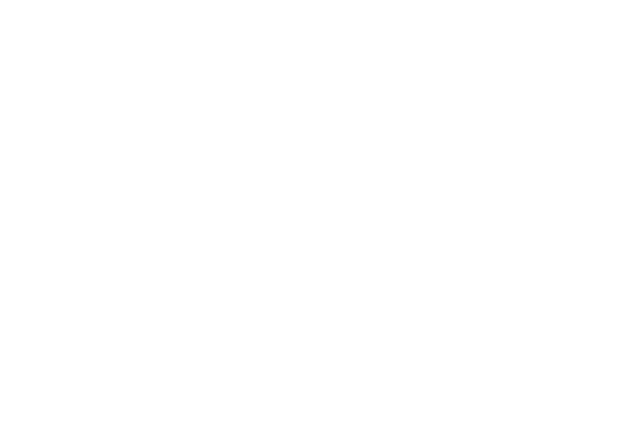
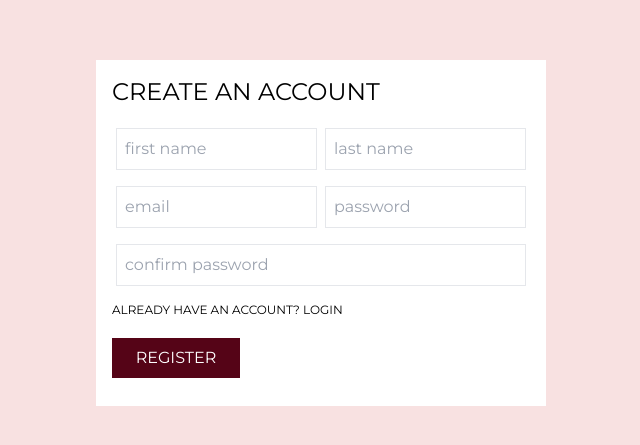
Before and after one commit to mobo07/bespoken, a React (Vite) app: page /register in a window 1280 px wide. Before the commit this address had no page. Shown: the part 167-612 px from the top of the page, without its empty margins (319-959 px from the left). Built offline with nearby package versions, Linux system fonts and the light colour scheme.

Commit message:
added register and login pages

```diff
--- a/src/App.tsx
+++ b/src/App.tsx
@@ -1,17 +1,30 @@
-import { BrowserRouter, Routes, Route } from "react-router-dom";
+import { BrowserRouter, Routes, Route, Navigate } from "react-router-dom";
 import Cart from "./pages/Cart";
 import DesignLab from "./pages/DesignLab";
 import Home from "./pages/Home";
+import Login from "./pages/Login";
 import ProductsPage from "./pages/ProductsPage";
+import Register from "./pages/Register";
 import SingleProduct from "./pages/SingleProduct";
+import { useAppSelector } from "./redux/hooks";
 
 function App() {
+  const { user } = useAppSelector((state) => state.user);
+
   return (
     <div className="">
       <BrowserRouter>
         <Routes>
           <Route path="/">
             <Route index element={<Home />} />
+            <Route
+              path="register"
+              element={user ? <Navigate to="/" replace={true} /> : <Register />}
+            />
+            <Route
+              path="login"
+              element={user ? <Navigate to="/" replace={true} /> : <Login />}
+            />
             <Route path="designlab" element={<DesignLab />} />
             <Route path="cart" element={<Cart />} />
             <Route path="products" element={<ProductsPage />} />
--- a/src/components/Navbar.tsx
+++ b/src/components/Navbar.tsx
@@ -6,6 +6,8 @@ import { useAppSelector } from "../redux/hooks";
 
 const Navbar = () => {
   const cartQuantity = useAppSelector((state) => state.cart.cartQuantity);
+  const { user } = useAppSelector((state) => state.user);
+
   return (
     <nav className="fixed top-0 z-50 w-full h-[4.3rem] px-4 py-3 bg-white flex items-center justify-between">
       {/* Nav logo */}
@@ -30,7 +32,18 @@ const Navbar = () => {
         <li className="nav-link relative mx-4 text-sm cursor-pointer">
           About Us
         </li>
-        <li className="nav-link relative mx-4 text-sm cursor-pointer">Login</li>
+        {user ? (
+          <li className="mx-2 text-xl cursor-pointer w-8 h-8 rounded-full flex items-center justify-center transition duration-300 hover:bg-[#0000001a]">
+            <BsPerson />
+          </li>
+        ) : (
+          <NavLink
+            to="/login"
+            className="nav-link relative mx-4 text-sm cursor-pointer"
+          >
+            Login
+          </NavLink>
+        )}
         {/* <li className="mx-2 text-xl cursor-pointer w-8 h-8 rounded-full flex items-center justify-center transition duration-300 hover:bg-[#0000001a]">
           <BsPerson />
         </li> */}
--- a/src/components/RightPanel.tsx
+++ b/src/components/RightPanel.tsx
@@ -216,7 +216,7 @@ const RightPanel = ({
           className="px-2 w-[7.43rem] h-8 mx-4 flex items-center justify-center rounded-md border border-[#300710] text-sm"
         >
           {customOutfitLoading || customImgLoading ? (
-            <SkeletonLoader type="addCustomOutfitToCart" />
+            <SkeletonLoader type="default" color="#300710" />
           ) : (
             <span className="flex items-center">
               Add to cart{" "}
--- a/src/index.css
+++ b/src/index.css
@@ -103,8 +103,7 @@
         height: 20px;
         border-radius: 50%;
         display: inline-block;
-        /* border-top: 3px solid #FFF; */
-        border-top: 3px solid #300710;
+        /* border-top: 3px solid #300710; */
         border-right: 3px solid transparent;
         box-sizing: border-box;
         animation: rotation 1s linear infinite;
--- a/src/pages/Login.tsx
+++ b/src/pages/Login.tsx
@@ -1,3 +1,111 @@
-const Login = () => {};
+import { useMutation } from "@tanstack/react-query";
+import axios, { AxiosError } from "axios";
+import { NavLink, useNavigate } from "react-router-dom";
+import { LoginDetails } from "../data/types";
+import { useState } from "react";
+import SkeletonLoader from "../components/UI/SkeletonLoader";
+import { useAppDispatch } from "../redux/hooks";
+import { addUser } from "../redux/userSlice";
+
+const Login = () => {
+  const navigate = useNavigate();
+  const dispatch = useAppDispatch();
+  const [loginInfo, setLoginInfo] = useState<LoginDetails>({
+    email: "",
+    password: "",
+  });
+  const [err, setErr] = useState<string | undefined>("");
+
+  //MUTATION
+  const { mutate: login, isLoading } = useMutation({
+    mutationFn: (details: LoginDetails) => {
+      return axios.post(
+        "https://encouraging-hare-garment.cyclic.app/api/auth/login",
+        details
+      );
+    },
+    onSuccess: (data) => {
+      // console.log(data);
+      if (data.status === 200) {
+        dispatch(
+          addUser({
+            firstname: data.data.firstname,
+            lastname: data.data.lastname,
+            email: data.data.email,
+          })
+        );
+        navigate("/");
+      }
+    },
+    onError: (error: AxiosError) => {
+      if (error.response?.status) {
+        setErr((error.response?.data as any).message);
+      } else {
+        setErr(error.message);
+      }
+    },
+  });
+
+  const handleInput = (e: React.ChangeEvent<HTMLInputElement>) => {
+    setLoginInfo((prevState: LoginDetails) => ({
+      ...prevState,
+      [e.target.name]: e.target.value,
+    }));
+  };
+
+  const handleSubmit = (e: React.FormEvent<HTMLFormElement>) => {
+    e.preventDefault();
+    setErr(undefined);
+    login(loginInfo);
+    // console.log(loginInfo);
+  };
+
+  return (
+    <div className="w-full h-screen bg-[#f8e1e1] flex items-center justify-center">
+      <div className="bg-white p-4 w-[30%] max-w-[450px]">
+        {err && <p className="text-red-600 my-2 text-center text-sm">{err}</p>}
+        <h1 className="text-2xl">SIGN IN</h1>
+        <form className="my-3 flex flex-col" onSubmit={handleSubmit}>
+          <input
+            className="border p-3 my-2 w-full outline-none"
+            type="email"
+            name="email"
+            required
+            value={loginInfo.email}
+            onChange={handleInput}
+            placeholder="email"
+          />
+          <input
+            className="border p-3 my-2 w-full outline-none"
+            type="password"
+            name="password"
+            required
+            value={loginInfo.password}
+            onChange={handleInput}
+            placeholder="password"
+          />
+          <NavLink
+            to="/register"
+            className="text-xs my-2 hover:underline hover:text-[#fa9696] w-max"
+          >
+            CREATE A NEW ACCOUNT
+          </NavLink>
+          <button
+            className="bg-[#550417] text-white text-center w-32 py-2 mt-3"
+            type="submit"
+            disabled={isLoading ? true : false}
+            style={{ cursor: isLoading ? "not-allowed" : "pointer" }}
+          >
+            {isLoading ? (
+              <SkeletonLoader type="default" color="#FFF" />
+            ) : (
+              "LOGIN"
+            )}
+          </button>
+        </form>
+      </div>
+    </div>
+  );
+};
 
 export default Login;
--- a/src/pages/Register.tsx
+++ b/src/pages/Register.tsx
@@ -1,3 +1,138 @@
-const Register = () => {};
+import { useState } from "react";
+import { NavLink, useNavigate } from "react-router-dom";
+import { RegisterDetails } from "../data/types";
+import { useMutation } from "@tanstack/react-query";
+import axios, { AxiosError } from "axios";
+import SkeletonLoader from "../components/UI/SkeletonLoader";
+
+const Register = () => {
+  //MUTATION
+  const { mutate: register, isLoading } = useMutation({
+    mutationFn: (details: RegisterDetails) => {
+      return axios.post(
+        "https://encouraging-hare-garment.cyclic.app/api/auth/register",
+        details
+      );
+    },
+    onSuccess: (data) => {
+      console.log(data);
+      if (data.status === 201) navigate("/login");
+    },
+    onError: (error: AxiosError) => {
+      if (error.response?.status) {
+        setErr((error.response?.data as any).message);
+      } else {
+        setErr(error.message);
+      }
+    },
+  });
+
+  const [userInfo, setUserInfo] = useState<RegisterDetails>({
+    firstname: "",
+    lastname: "",
+    email: "",
+    password: "",
+  });
+  const [confirmPass, setConfirmPass] = useState<string>("");
+  const [err, setErr] = useState<string | undefined>("");
+  const navigate = useNavigate();
+
+  const handleInput = (e: React.ChangeEvent<HTMLInputElement>) => {
+    setUserInfo((prevState: RegisterDetails) => ({
+      ...prevState,
+      [e.target.name]: e.target.value,
+    }));
+  };
+
+  const handleSubmit = (e: React.FormEvent<HTMLFormElement>) => {
+    e.preventDefault();
+    setErr(undefined);
+
+    //CHECK THAT PASSWORDS MATCH
+    if (userInfo.password !== confirmPass) {
+      setErr("Password mismatch!");
+      return;
+    } else register(userInfo);
+    // console.log(userInfo);
+  };
+
+  return (
+    <div className="w-screen h-screen bg-[#f8e1e1] flex items-center justify-center">
+      <div className="bg-white p-4 w-[60%] max-w-[450px]">
+        {err && <p className="text-red-600 my-2 text-center text-sm">{err}</p>}
+        <h1 className="text-2xl">CREATE AN ACCOUNT</h1>
+        <form className="my-3 flex flex-wrap" onSubmit={handleSubmit}>
+          <input
+            className="border p-2 mx-1 my-2 min-w-[40%] flex-1 outline-none"
+            type="text"
+            name="firstname"
+            required
+            value={userInfo.firstname}
+            onChange={handleInput}
+            placeholder="first name"
+          />
+          <input
+            className="border p-2 mx-1 my-2 min-w-[40%] flex-1 outline-none"
+            type="text"
+            name="lastname"
+            required
+            value={userInfo.lastname}
+            onChange={handleInput}
+            placeholder="last name"
+          />
+          <input
+            className="border p-2 mx-1 my-2 min-w-[40%] flex-1 outline-none"
+            type="email"
+            name="email"
+            required
+            value={userInfo.email}
+            onChange={handleInput}
+            placeholder="email"
+          />
+          <input
+            className="border p-2 mx-1 my-2 min-w-[40%] flex-1 outline-none"
+            type="password"
+            name="password"
+            required
+            value={userInfo.password}
+            onChange={handleInput}
+            placeholder="password"
+          />
+          <input
+            className="border p-2 mx-1 my-2 min-w-[40%] flex-1 outline-none"
+            type="password"
+            value={confirmPass}
+            onChange={(e) => setConfirmPass(e.target.value)}
+            required
+            placeholder="confirm password"
+          />
+          <div className="w-full flex flex-col">
+            <span className="my-2 text-xs">
+              ALREADY HAVE AN ACCOUNT?{" "}
+              <NavLink
+                to="/login"
+                className="hover:underline hover:text-[#fa9696] w-max"
+              >
+                LOGIN
+              </NavLink>
+            </span>
+            <button
+              className="bg-[#550417] text-white text-center w-32 py-2 mt-3"
+              type="submit"
+              disabled={isLoading ? true : false}
+              style={{ cursor: isLoading ? "not-allowed" : "pointer" }}
+            >
+              {isLoading ? (
+                <SkeletonLoader type="default" color="#FFF" />
+              ) : (
+                "REGISTER"
+              )}
+            </button>
+          </div>
+        </form>
+      </div>
+    </div>
+  );
+};
 
 export default Register;
--- a/src/redux/store.ts
+++ b/src/redux/store.ts
@@ -1,9 +1,11 @@
 import { configureStore } from "@reduxjs/toolkit";
 import cartReducer from "./cartSlice";
+import userReducer from "./userSlice";
 
 export const store = configureStore({
     reducer: {
-        cart: cartReducer
+        cart: cartReducer,
+        user: userReducer,
     }
 });
 
--- /dev/null
+++ b/src/redux/userSlice.ts
@@ -0,0 +1,19 @@
+import { createSlice, PayloadAction } from "@reduxjs/toolkit";
+import { IUser, UserState } from "../data/types";
+
+const INITIAL_STATE: UserState = {
+    user: null
+};
+
+const userSlice = createSlice({
+    name: "user",
+    initialState: INITIAL_STATE,
+    reducers: {
+        addUser: (state, action: PayloadAction<IUser>) => {
+            state.user = action.payload;
+        }
+    }
+});
+
+export const { addUser } = userSlice.actions;
+export default userSlice.reducer;
```
Also changed, not shown: src/components/UI/SkeletonLoader.tsx (+10 -4 lines), src/data/types.ts (+24 -2 lines).
